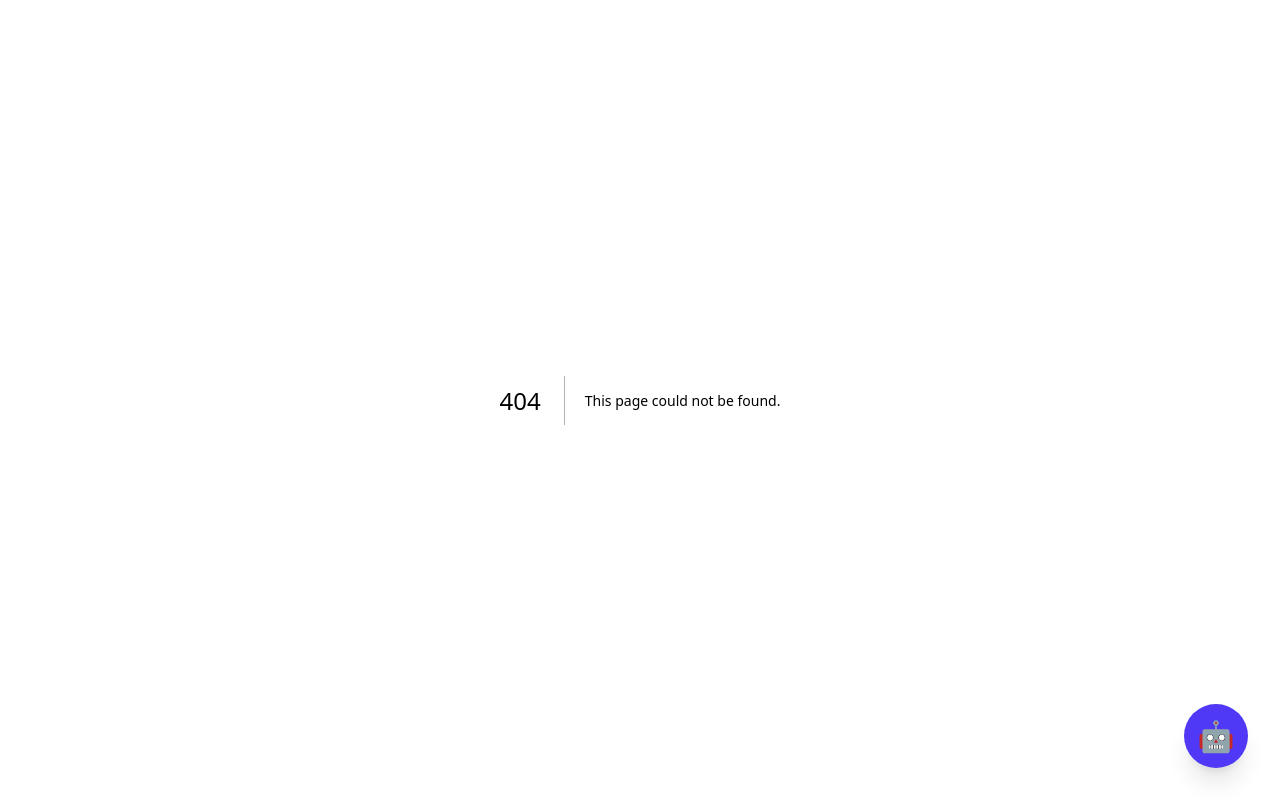
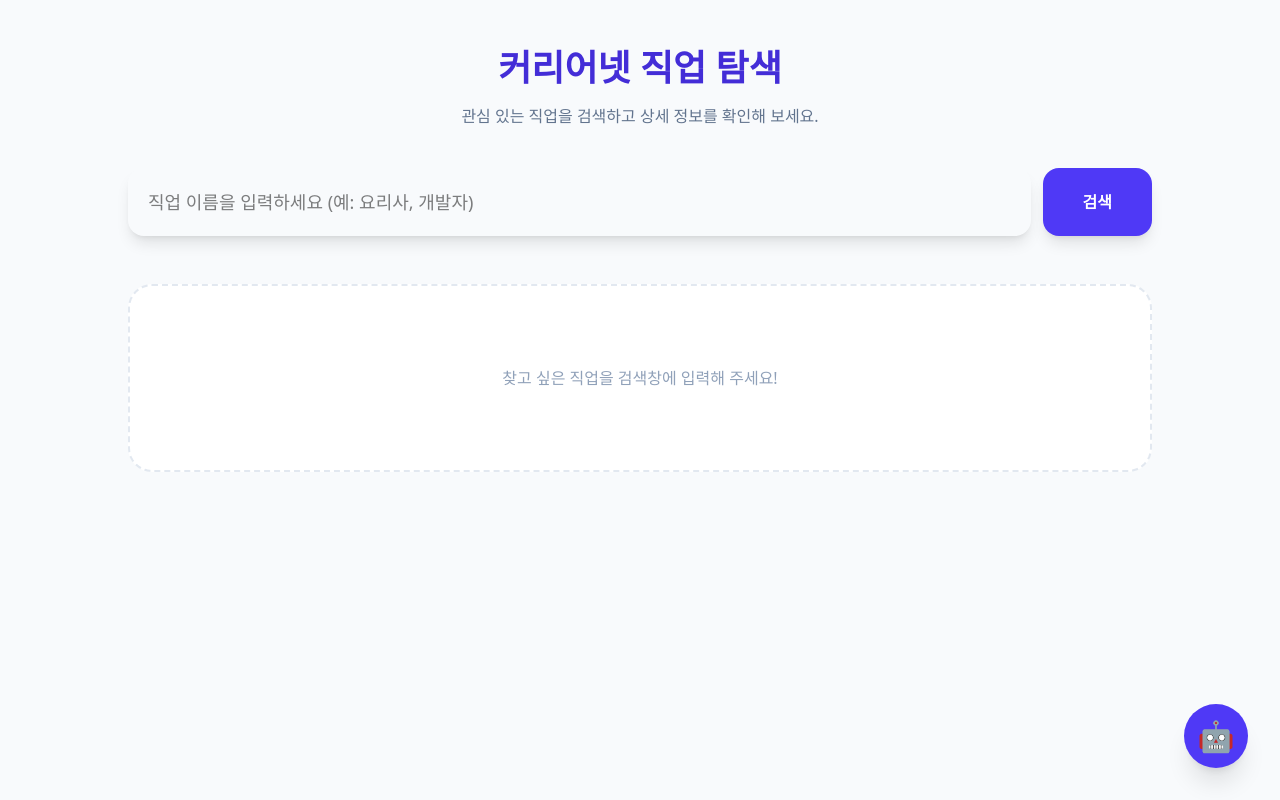
Before and after one commit to turtle815/job-seeker-v3, a Next.js app: page /career in a window 1280 px wide. Before the commit this address had no page. Built offline with nearby package versions, Linux system fonts and the light colour scheme.

Commit message:
feat: 커리어넷 직업 검색 및 상세 링크 연동

```diff
--- /dev/null
+++ b/app/career/page.tsx
@@ -0,0 +1,99 @@
+import React from 'react';
+
+// 1. 커리어넷 API 데이터 가져오기 (서버 컴포넌트)
+async function getCareerData(query: string) {
+  const apiKey = process.env.CAREERNET_API_KEY; // Vercel에 키 추가 필수!
+  const baseUrl = "https://www.career.go.kr/cnet/openapi/getOpenApi";
+
+  // 필수 파라미터들: gubun=job (직업정보), contentType=json (JSON형식)
+  const url = `${baseUrl}?apiKey=${apiKey}&svcType=api&svcCode=JOB&gubun=job_dic_list&contentType=json&searchTarget=1&searchWord=${encodeURIComponent(query)}`;
+
+  try {
+    const res = await fetch(url, { cache: 'no-store' });
+    const data = await res.json();
+
+    // 커리어넷 데이터 구조는 dataSearch.content 안에 목록이 있습니다.
+    return data.dataSearch?.content || [];
+  } catch (error) {
+    console.error("커리어넷 API 에러:", error);
+    return [];
+  }
+}
+
+export default async function CareerPage({
+  searchParams,
+}: {
+  searchParams: { q?: string };
+}) {
+  const query = searchParams.q || "";
+  const jobs = query ? await getCareerData(query) : [];
+
+  return (
+    <div className="min-h-screen bg-slate-50 p-6 md:p-12 font-sans">
+      <div className="max-w-5xl mx-auto">
+        <header className="mb-10 text-center">
+          <h1 className="text-4xl font-extrabold text-indigo-700 mb-4">커리어넷 직업 탐색</h1>
+          <p className="text-slate-500">관심 있는 직업을 검색하고 상세 정보를 확인해 보세요.</p>
+        </header>
+
+        {/* 검색창 */}
+        <form action="/career" method="GET" className="mb-12 flex gap-3">
+          <input
+            name="q"
+            defaultValue={query}
+            placeholder="직업 이름을 입력하세요 (예: 요리사, 개발자)"
+            className="flex-1 p-5 rounded-2xl border-none shadow-lg text-lg focus:ring-2 focus:ring-indigo-500 outline-none text-black"
+          />
+          <button type="submit" className="bg-indigo-600 text-white px-10 rounded-2xl font-bold hover:bg-indigo-700 transition shadow-lg">
+            검색
+          </button>
+        </form>
+
+        {/* 결과 리스트 */}
+        <div className="grid grid-cols-1 md:grid-cols-2 gap-6">
+          {!query && (
+            <div className="col-span-full text-center py-20 bg-white rounded-3xl border-2 border-dashed border-slate-200">
+              <p className="text-slate-400">찾고 싶은 직업을 검색창에 입력해 주세요!</p>
+            </div>
+          )}
+
+          {jobs.length > 0 ? (
+            jobs.map((job: any) => (
+              <div key={job.job_dic_list_no} className="bg-white p-8 rounded-3xl shadow-sm hover:shadow-xl transition-all border border-slate-100 group">
+                <div className="flex flex-wrap gap-2 mb-4">
+                  {job.job_category?.split(',').map((cat: string) => (
+                    <span key={cat} className="text-[10px] bg-indigo-50 text-indigo-600 font-bold px-2 py-1 rounded-md">
+                      {cat.trim()}
+                    </span>
+                  ))}
+                </div>
+
+                <h3 className="text-2xl font-bold text-slate-800 mb-3 group-hover:text-indigo-600 transition-colors">
+                  {job.job_nm}
+                </h3>
+
+                <p className="text-slate-600 text-sm leading-relaxed mb-6 line-clamp-3">
+                  {job.job_summary || "상세 설명이 준비 중인 직업입니다."}
+                </p>
+
+                {/* 핵심! 커리어넷 사이트로 이동하는 외부 링크 */}
+                <a
+                  href={`https://www.career.go.kr/cnet/front/base/job/jobView.do?SEQ=${job.job_dic_list_no}`}
+                  target="_blank"
+                  rel="noopener noreferrer"
+                  className="inline-flex items-center justify-center w-full py-3 bg-slate-100 text-slate-700 font-bold rounded-xl hover:bg-indigo-600 hover:text-white transition-all text-sm"
+                >
+                  상세 정보 보기 (커리어넷)
+                </a>
+              </div>
+            ))
+          ) : query ? (
+            <div className="col-span-full text-center py-20">
+              <p className="text-slate-400">'{query}'에 대한 직업 정보를 찾을 수 없습니다.</p>
+            </div>
+          ) : null}
+        </div>
+      </div>
+    </div>
+  );
+}
```
